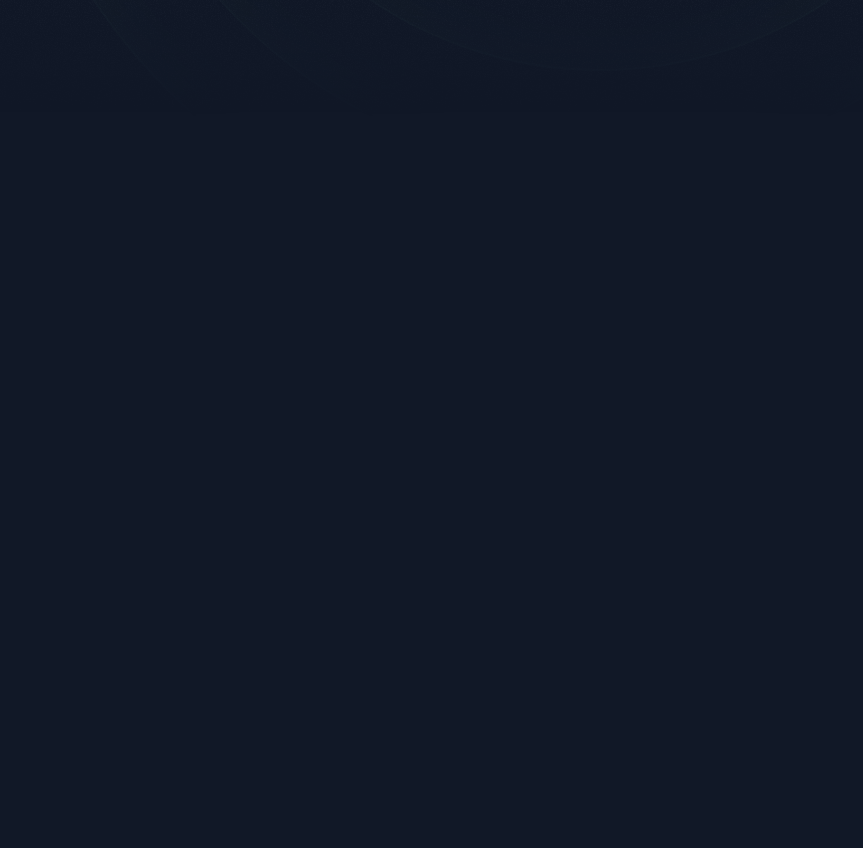
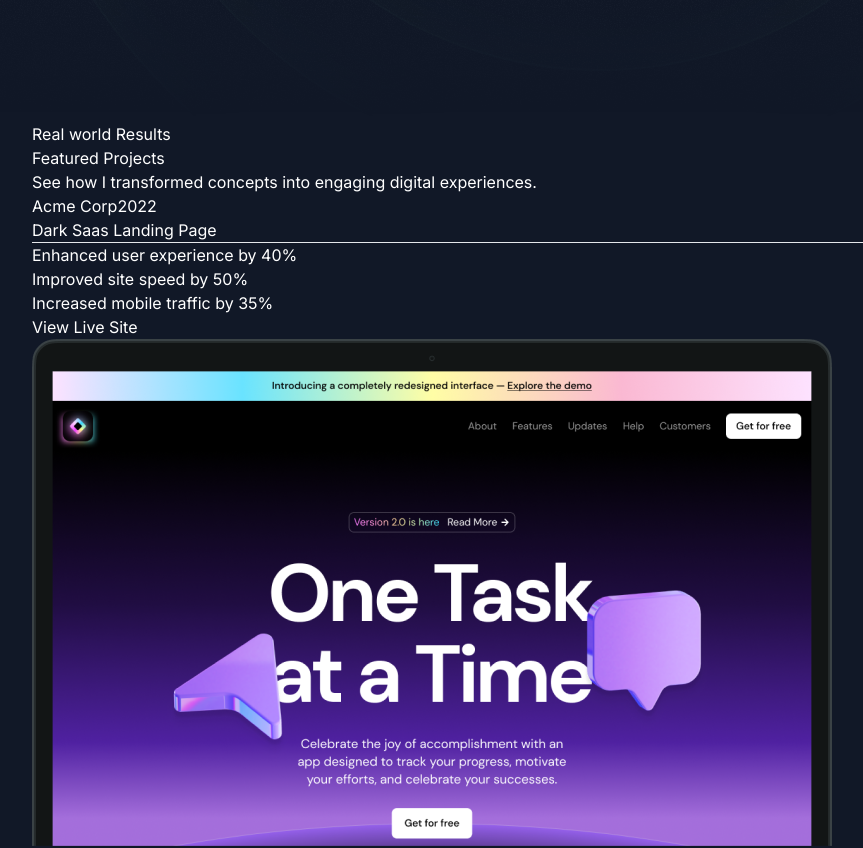
Before and after one commit to ArfinHasib/PortfolioV2025, a Next.js app: page / in a window 1280 px wide. Shown: the part 800-1648 px from the top of the page, without its empty margins (40-903 px from the left). Before the commit the page ends 1071 px from the top, so only its background shows below. Built offline with nearby package versions, Linux system fonts and the light colour scheme; a web font is replaced by a local one.

Commit message:
Project Section Init

```diff
--- a/src/app/page.tsx
+++ b/src/app/page.tsx
@@ -1,11 +1,13 @@
 import { Header } from '@/sections/Header';
 import { HeroSection } from '@/sections/Hero';
+import { ProjectsSection } from '@/sections/Projects';
 
 export default function Home() {
 	return (
 		<div>
 			<Header />
 			<HeroSection />
+			<ProjectsSection />
 		</div>
 	);
 }
--- a/src/sections/Projects.tsx
+++ b/src/sections/Projects.tsx
@@ -1,46 +1,76 @@
-import darkSaasLandingPage from "@/assets/images/dark-saas-landing-page.png";
-import lightSaasLandingPage from "@/assets/images/light-saas-landing-page.png";
-import aiStartupLandingPage from "@/assets/images/ai-startup-landing-page.png";
+import darkSaasLandingPage from '@/assets/images/dark-saas-landing-page.png';
+import lightSaasLandingPage from '@/assets/images/light-saas-landing-page.png';
+import aiStartupLandingPage from '@/assets/images/ai-startup-landing-page.png';
+import Image from 'next/image';
 
 const portfolioProjects = [
 	{
-    company: "Acme Corp",
-    year: "2022",
-    title: "Dark Saas Landing Page",
+		company: 'Acme Corp',
+		year: '2022',
+		title: 'Dark Saas Landing Page',
 		results: [
-      { title: "Enhanced user experience by 40%" },
-      { title: "Improved site speed by 50%" },
-      { title: "Increased mobile traffic by 35%" },
+			{ title: 'Enhanced user experience by 40%' },
+			{ title: 'Improved site speed by 50%' },
+			{ title: 'Increased mobile traffic by 35%' },
 		],
-    link: "https://youtu.be/4k7IdSLxh6w",
+		link: 'https://youtu.be/4k7IdSLxh6w',
 		image: darkSaasLandingPage,
 	},
 	{
-    company: "Innovative Co",
-    year: "2021",
-    title: "Light Saas Landing Page",
+		company: 'Innovative Co',
+		year: '2021',
+		title: 'Light Saas Landing Page',
 		results: [
-      { title: "Boosted sales by 20%" },
-      { title: "Expanded customer reach by 35%" },
-      { title: "Increased brand awareness by 15%" },
+			{ title: 'Boosted sales by 20%' },
+			{ title: 'Expanded customer reach by 35%' },
+			{ title: 'Increased brand awareness by 15%' },
 		],
-    link: "https://youtu.be/7hi5zwO75yc",
+		link: 'https://youtu.be/7hi5zwO75yc',
 		image: lightSaasLandingPage,
 	},
 	{
-    company: "Quantum Dynamics",
-    year: "2023",
-    title: "AI Startup Landing Page",
+		company: 'Quantum Dynamics',
+		year: '2023',
+		title: 'AI Startup Landing Page',
 		results: [
-      { title: "Enhanced user experience by 40%" },
-      { title: "Improved site speed by 50%" },
-      { title: "Increased mobile traffic by 35%" },
+			{ title: 'Enhanced user experience by 40%' },
+			{ title: 'Improved site speed by 50%' },
+			{ title: 'Increased mobile traffic by 35%' },
 		],
-    link: "https://youtu.be/Z7I5uSRHMHg",
+		link: 'https://youtu.be/Z7I5uSRHMHg',
 		image: aiStartupLandingPage,
 	},
 ];
 
 export const ProjectsSection = () => {
-  return <div>Projects Section</div>;
+	return (
+		<div>
+			<div className="container">
+				<p>Real world Results</p>
+				<h2>Featured Projects</h2>
+				<p>See how I transformed concepts into engaging digital experiences.</p>
+				<div>
+					{portfolioProjects.map((project) => (
+						<div key={project.title}>
+							<div>
+								<span>{project.company}</span>
+								<span>{project.year}</span>
+							</div>
+							<h3>{project.title}</h3>
+							<hr />
+							<ul>
+								{project.results.map((result) => (
+									<li>{result.title}</li>
+								))}
+							</ul>
+							<a href={project.link}>
+								<button>View Live Site</button>
+							</a>
+							<Image src={project.image} alt={project.title} />
+						</div>
+					))}
+				</div>
+			</div>
+		</div>
+	);
 };
```
Lines whose indentation alone changed are shown as unchanged.
